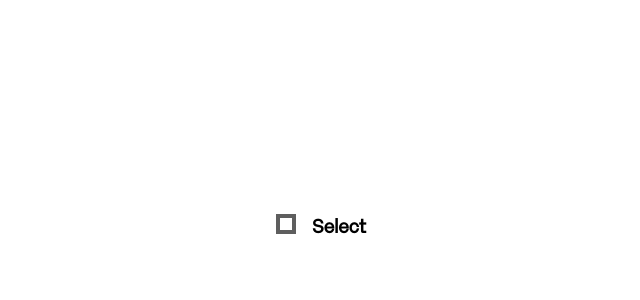
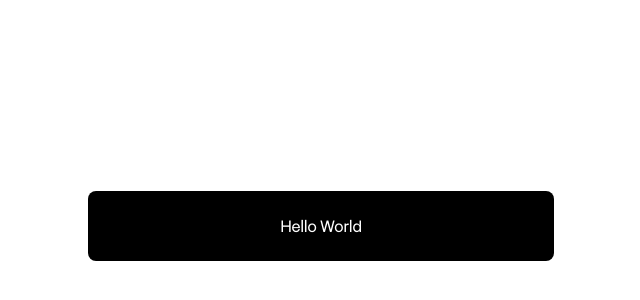
Before and after one commit to definiteconfusion/binary-components, a React (Create React App) app: page / in a window 1280 px wide. Shown: the part 182-482 px from the top of the page, without its empty margins (319-959 px from the left). Built offline with nearby package versions, Linux system fonts and the light colour scheme.

Commit message:
fixed checkbox centering bug and `onHover` prop issue for the `RecButton`

```diff
--- a/src/App.jsx
+++ b/src/App.jsx
@@ -7,22 +7,14 @@ import { CheckBox } from './Inputs/Inputs.tsx'
 const App = () =>{
     return (
         <>
-        <div
-            style={{
-                display: "flex",
-                flexDirection: "row",
-                justifyContent: "center",
-                alignItems: "center"
-            }}
-        >
-            <CheckBox />
-            <h3
-                style={{
-                    marginLeft: "1rem",
-                    lineHeight: "0"
-                }}
-            >Select</h3>
-        </div>
+            <RectButton
+                role="primary"
+                widthType="200"
+                onClick={()=>{console.log("Hello World")}}
+                onHover={()=>{console.log("Hovered")}}
+            >
+                <p>Hello World</p>
+            </RectButton>
         </>
     );
 }
--- a/src/Buttons/Buttons.sass
+++ b/src/Buttons/Buttons.sass
@@ -1,3 +1,4 @@
 .classic-button
     display: flex
     padding-block: 0.5rem
+    font-family: 'Artific', sans-serif
--- a/src/Buttons/Buttons.tsx
+++ b/src/Buttons/Buttons.tsx
@@ -18,7 +18,7 @@ const RectButton = ({ children, onClick, onHover, className, style, role, widthT
                 paddingInline: paddingCalc(6, widthType),... style
             }}
             onClick={onClick}
-            onDragOver={onHover}
+            onMouseOver={onHover}
         >
             {children}
         </div>
--- a/src/Inputs/Inputs.sass
+++ b/src/Inputs/Inputs.sass
@@ -5,6 +5,8 @@
     width: 0.75rem
     height: 0.75rem
     cursor: pointer
+    margin-top: 5px // Added this because fsr the container is 20x25, not 20x20, no idea
+    margin-inline: 5px
 .checkbox-active
     all: unset
     margin: 0
@@ -13,6 +15,11 @@
     height: 0.75rem
     background-color: black
     cursor: pointer
+    margin-top: 5px // Same deal obvously
+    margin-inline: 5px
 .checkmark-checkpath
     position: absolute
     z-index: 100
+    display: flex
+    justify-content: center
+    align-items: center
--- a/src/Inputs/Inputs.tsx
+++ b/src/Inputs/Inputs.tsx
@@ -24,7 +24,7 @@ const CheckBox = ({ currentState=false }) => {
                 className="checkmark-checkpath"
                 style={{
                 position: 'absolute',
-                top: '40%',
+                top: '50%',
                 left: '50%',
                 transform: 'translate(-50%, -50%)',
                 pointerEvents: 'none'
--- a/src/Styles/Styles.sass
+++ b/src/Styles/Styles.sass
@@ -5,6 +5,8 @@
   src: url('./Fonts/Artific-Regular.otf') format('opentype')
 
 body
+    font-family: 'Artific', sans-serif
+p h1 h2 h3 h4 h5 h6
     font-family: 'Artific', sans-serif
 
 // Font Weights
```
